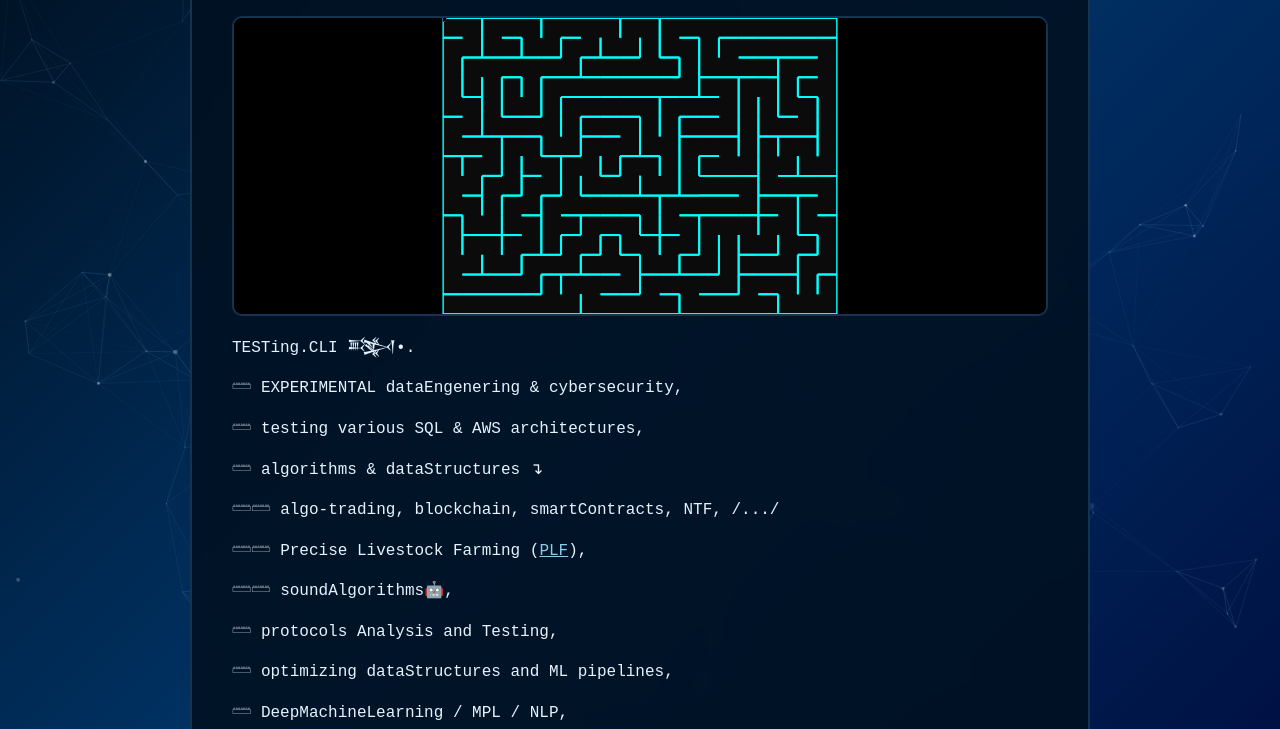
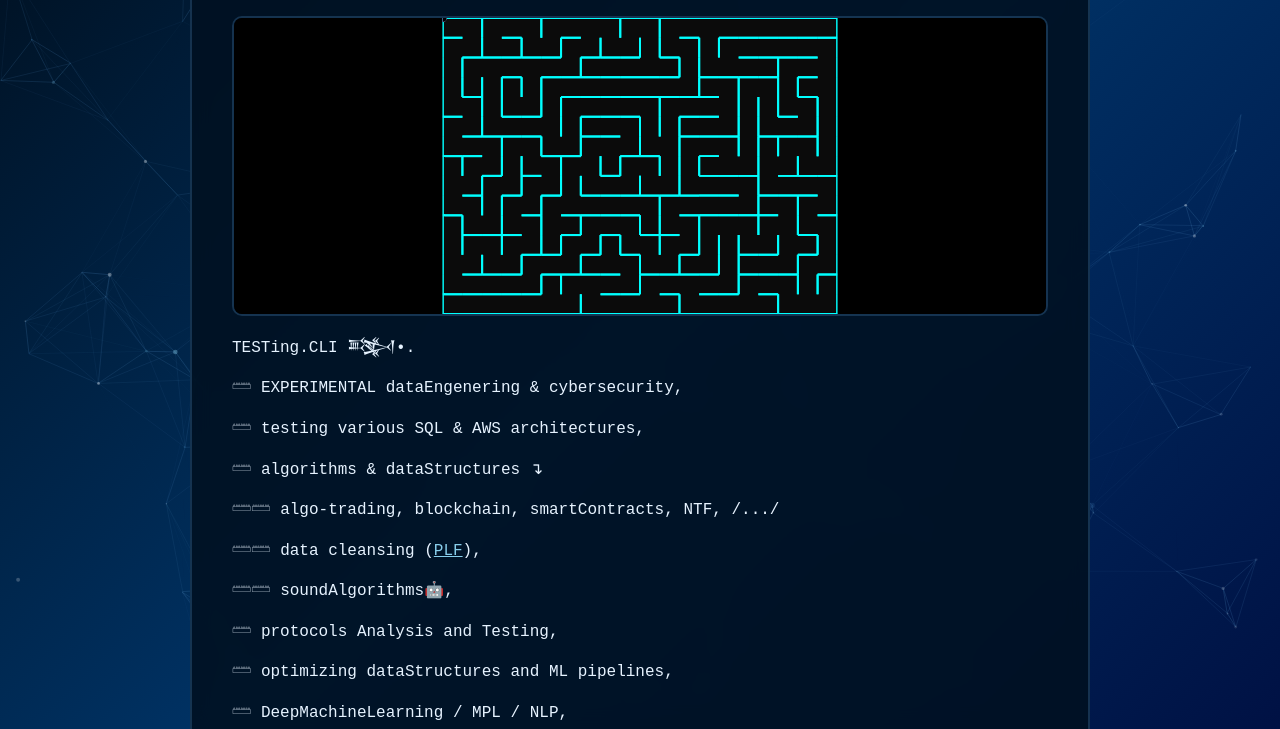
Before and after one commit to Genesis24AG/automatic-verbose-octo-disc-o8, a plain HTML site: page index.html in a window 1280 px wide. Both pictures are taken after a click on the link "VR-LAB". Shown: the part 569-1298 px from the top of the page. Drawn offline with nearby package versions, Linux system fonts and the light colour scheme; animation ran at ten frames a second.

Commit message:
Update index.html

```diff
--- a/index.html
+++ b/index.html
@@ -749,7 +749,7 @@
 					<p>𓏠 testing various SQL & AWS architectures,</p>
 					<p>𓏠 algorithms & dataStructures ↴</p>
 					<p>𓏠𓏠 algo-trading, blockchain, smartContracts, NTF, /.../</p>
-					<p>𓏠𓏠 Precise Livestock Farming (<a href="https://en.wikipedia.org/wiki/Precision_livestock_farming" style="color: #87ceeb;">PLF</a>),</p>
+					<p>𓏠𓏠 data cleansing (<a href="https://output.jsbin.com/fiqeviw/1" style="color: #87ceeb;">PLF</a>),</p>
 					<p>𓏠𓏠 soundAlgorithms🤖,</p>
 					<p>𓏠 protocols Analysis and Testing,</p>
 					<p>𓏠 optimizing dataStructures and ML pipelines,</p>
```
